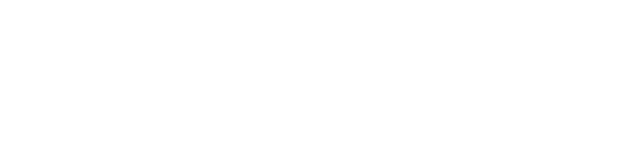
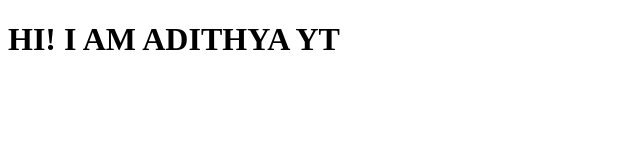
Before and after one commit to AdithyaTB/My-First-Website, a plain HTML site: page qwe.html in a window 1280 px wide. Shown: the whole page, without its empty margins (0-640 px from the left). Drawn offline with Linux system fonts and the light colour scheme.

Commit message:
Feat : modified

```diff
--- a/qwe.html
+++ b/qwe.html
@@ -7,6 +7,6 @@
     <title>Document</title>
 </head>
 <body>
-
+    <h1>HI! I AM ADITHYA YT</h1>
 </body>
 </html>
```
